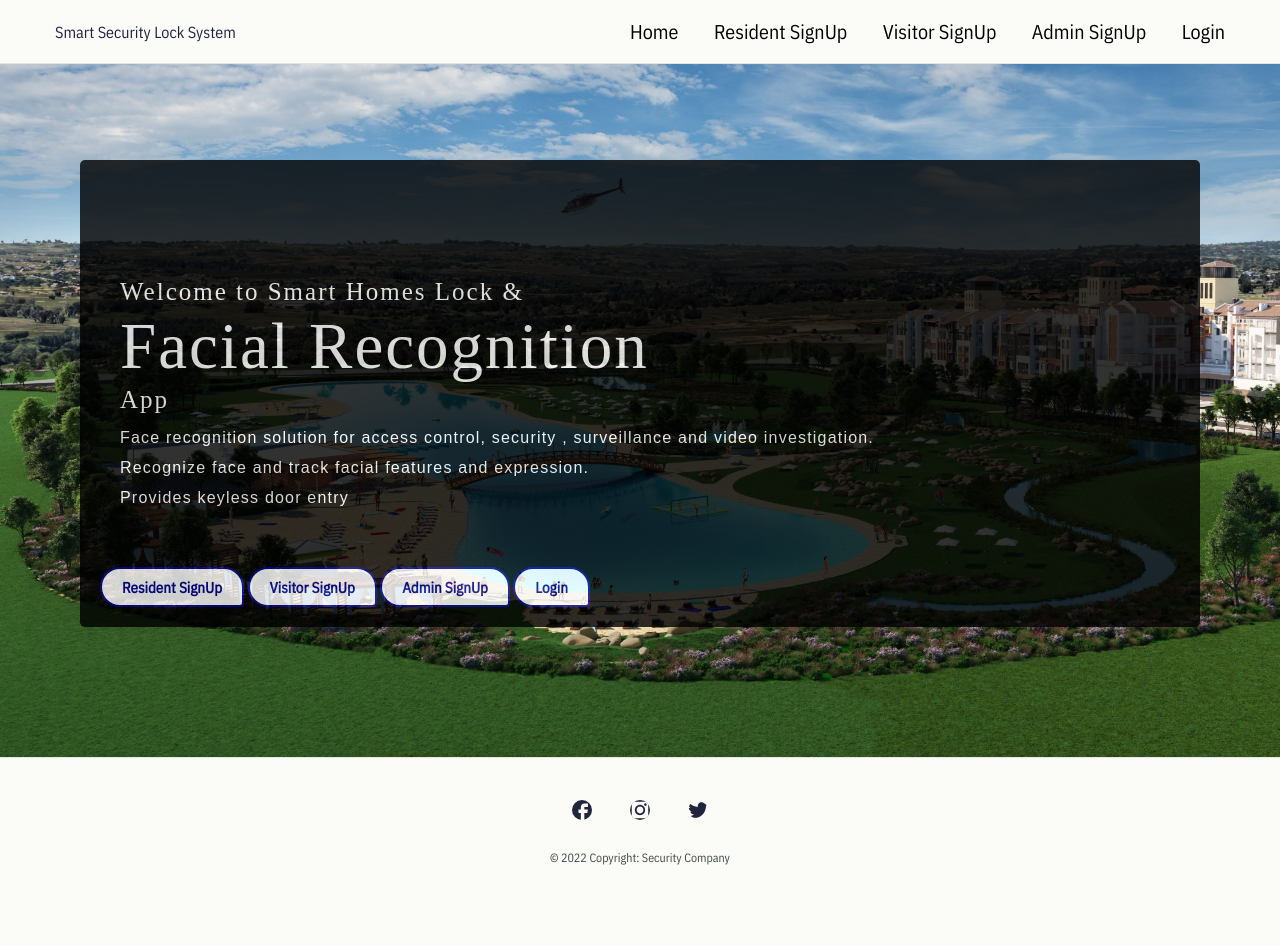
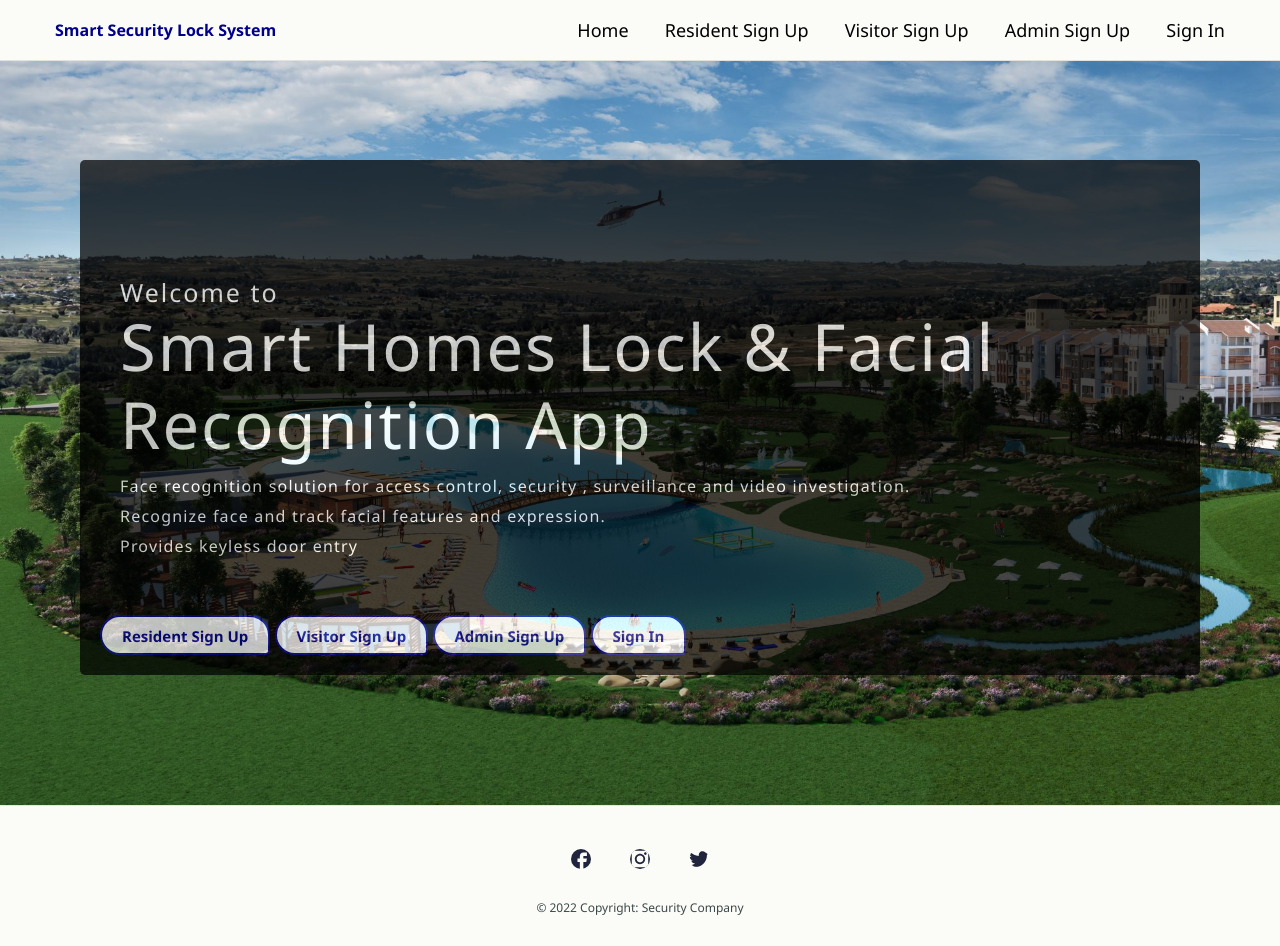
Before and after one commit to ntungufhadzeni/estate-project, a Flask app: page / in a window 1280 px wide. Before the commit the page ends 865 px from the top, so only its background shows below. Run offline with Flask 3, Linux system fonts and the light colour scheme; some libraries are stand-ins or nearby versions.

Commit message:
change style and color

```diff
--- a/forms.py
+++ b/forms.py
@@ -156,7 +156,7 @@ class AdminForm(FlaskForm):
         FileRequired(),
         FileAllowed(['jpg', 'png'], 'Images only!')
     ])
-    submit = SubmitField('SignUp')
+    submit = SubmitField('Sign Up')
 
 
 class ResidentForm(FlaskForm):
@@ -229,7 +229,7 @@ class ResidentForm(FlaskForm):
         FileRequired(),
         FileAllowed(['jpg', 'png'], 'Images only!')
     ])
-    submit = SubmitField('SignUp')
+    submit = SubmitField('Sign Up')
 
 
 class VisitorForm(FlaskForm):
@@ -299,4 +299,4 @@ class VisitorForm(FlaskForm):
         FileRequired(),
         FileAllowed(['jpg', 'png'], 'Images only!')
     ])
-    submit = SubmitField('SignUp')
+    submit = SubmitField('Sign Up')
--- a/static/css/style.css
+++ b/static/css/style.css
@@ -4,15 +4,15 @@
 /* font-family: 'Courier Prime', monospace;
 font-family: 'Heebo', sans-serif; */
 :root {
-  --primaryColor: #1E90FF;
+  --primaryColor: darkblue;
   --primaryDarkColor: #005596;
-  --primaryHoverColor: #1BB3F5;
+  --primaryHoverColor: darkblue;
   --secondaryColor: #F9B000;
   --baseColor: #21243D;
-  --baseFont: 'IBM Plex Sans Condensed', sans-serif;
-  --titleFont: 'Courier Prime', monospace;
+  --baseFont: 'Segoe UI', Tahoma, Geneva, Verdana, sans-serif;
+  --titleFont: 'Segoe UI', monospace;
   --regular: 400;
-  --medium: 500;
+  --medium: 550;
   --bold: 700;
   --black: 900;
   --lightBg: #FBFCF8;
@@ -173,7 +174,7 @@ a, .btn {
 	text-align: right;
 }
 .navCol a {
-	font-size: 20px;
+	font-size: 18px;
 	color: #000;
   font-weight: var(--medium);
   display: inline-block;
@@ -928,18 +930,17 @@ input[type=submit]:hover {
     padding: 80px;
     color: #ffffff;
     position: relative;
+    opacity: 0.9;
 }
 
 .content .par{
     padding-left: 20px;
     padding-bottom: 25px;
-    font-family: Arial;
     letter-spacing: 1.2px;
     line-height: 30px;
 }
 
 .content h1{
-    font-family: 'Times New Roman';
     font-size: 25px;
     padding-left: 20px;
     margin-top: 9%;
--- a/templates/admin_signup.html
+++ b/templates/admin_signup.html
@@ -7,7 +7,7 @@
             <form action="" method="post" enctype="multipart/form-data" novalidate>
             {{ form.hidden_tag() }}
                 <div class="mb-3">
-                    <h2>Admin SignUp</h2> <hr>
+                    <h2>Admin Sign Up</h2> <hr>
                 </div>
                 <div class="mb-sm-2">
                     {% with messages = get_flashed_messages() %}
--- a/templates/base.html
+++ b/templates/base.html
@@ -102,7 +102,7 @@ $(document).ready(function(){
           <div class="row align-items-center">
             <div class="col-auto">
               <div class="logoCol">
-                  <a class="logo-text"> Smart Security Lock System </a>
+                  <a class="logo-text" style="font-weight: bold; color: darkblue;"> Smart Security Lock System </a>
               </div>
             </div>
             <div class="col">
--- a/templates/index.html
+++ b/templates/index.html
@@ -5,14 +5,14 @@
 <div class="main-page">
     <div class="content">
         <div class="index">
-            <h1>Welcome to Smart Homes Lock &  <br><span> Facial Recognition </span> <br>App</h1>
+            <h1>Welcome to <br><span>Smart Homes Lock & Facial Recognition App</span></h1>
             <p class="par">Face recognition solution for access control, security , surveillance and video investigation.
             <br> Recognize face and track  facial features and  expression.
             <br> Provides keyless door entry</p>
-            <a href="{{ url_for('residents_signup') }}" class="btn">Resident SignUp</a>
-            <a href="{{ url_for('visitors_signup') }}" class="btn">Visitor SignUp</a>
-            <a href="{{ url_for('admin_signup') }}" class="btn">Admin SignUp</a>
-            <a href="{{ url_for('login') }}" class="btn">Login</a>
+            <a href="{{ url_for('residents_signup') }}" class="btn">Resident Sign Up</a>
+            <a href="{{ url_for('visitors_signup') }}" class="btn">Visitor Sign Up</a>
+            <a href="{{ url_for('admin_signup') }}" class="btn">Admin Sign Up</a>
+            <a href="{{ url_for('login') }}" class="btn">Sign In</a>
         </div>
     </div>
 </div>
--- a/templates/login.html
+++ b/templates/login.html
@@ -7,7 +7,7 @@
             <form action="" method="post" novalidate>
             {{ form.hidden_tag() }}
             <div class="mb-3">
-                <h2>Login Here</h2> <hr>
+                <h3>Sign In</h3> <hr>
             </div>
             <div class="mb-3">
                 {{ form.email.label }}<br>
--- a/templates/login_base.html
+++ b/templates/login_base.html
@@ -14,7 +14,7 @@
         <div class="container-fluid">
           <div class="row align-items-center">
             <div class="col-auto">
-              <div class="logoCol"><a class="logo-text"> Smart Security Lock System </a></div>
+              <div class="logoCol"><a class="logo-text" style="font-weight: bold; color: darkblue;"> Smart Security Lock System </a></div>
             </div>
             <div class="col">
               <div class="d-md-none">
@@ -26,10 +26,10 @@
                 <div class="navCol">
                   <ul>
                       <li><a href="{{ url_for('home') }}">Home</a></li>
-                      <li><a href="{{ url_for('residents_signup') }}">Resident SignUp</a></li>
-                      <li><a href="{{ url_for('visitors_signup') }}">Visitor SignUp</a></li>
-                      <li><a href="{{ url_for('admin_signup') }}">Admin SignUp</a></li>
-                      <li><a href="{{ url_for('login') }}">Login</a></li>
+                      <li><a href="{{ url_for('residents_signup') }}">Resident Sign Up</a></li>
+                      <li><a href="{{ url_for('visitors_signup') }}">Visitor Sign Up</a></li>
+                      <li><a href="{{ url_for('admin_signup') }}">Admin Sign Up</a></li>
+                      <li><a href="{{ url_for('login') }}">Sign In</a></li>
                   </ul>
                 </div>
               </div>
--- a/templates/other_base.html
+++ b/templates/other_base.html
@@ -102,7 +102,7 @@ $(document).ready(function(){
           <div class="row align-items-center">
             <div class="col-auto">
               <div class="logoCol">
-                  <a class="logo-text"> Smart Security Lock System </a>
+                  <a class="logo-text" style="font-weight: bold; color: darkblue;"> Smart Security Lock System </a>
               </div>
             </div>
             <div class="col">
--- a/templates/qrcode_admin.html
+++ b/templates/qrcode_admin.html
@@ -5,7 +5,7 @@
 {% block content %}
 <div class="main-page">
 	<div class="qrcode-container">
-		<h3> QR Code </h3>
+		<h3 style="font-weight: bold"> QR Code </h3>
 		<img src="../static/qrcodes/{{user.qrcode_image}}" alt="..."></img>
 	</div>
 </div>
--- a/templates/qrcode_resident_visitor.html
+++ b/templates/qrcode_resident_visitor.html
@@ -5,7 +5,7 @@
 {% block content %}
 <div class="main-page">
 	<div class="qrcode-container">
-		<h3> QR Code </h3>
+		<h3 style="font-weight: bold"> QR Code </h3>
 		<img src="../static/qrcodes/{{user.qrcode_image}}" alt="..."></img>
 	</div>
 </div>
--- a/templates/register.html
+++ b/templates/register.html
@@ -5,7 +5,7 @@
 {% block content %}
 <div class="main-page">
     <div class="table-container">
-        <h2>Register</h2>
+        <h2 style="font-weight: bold">Register</h2>
         <form class="search">
             <input type="text" placeholder="Filter.." name="search_text" id="search_text-register">
         </form> <br>
--- a/templates/resident_signup.html
+++ b/templates/resident_signup.html
@@ -7,7 +7,7 @@
             <form action="" method="post" enctype="multipart/form-data" novalidate>
             {{ form.hidden_tag() }}
                 <div class="mb-3">
-                    <h2>Resident SignUp</h2> <hr>
+                    <h2>Resident Sign Up</h2> <hr>
                 </div>
                 <div class="mb-sm-2">
                     {% with messages = get_flashed_messages() %}
--- a/templates/residents.html
+++ b/templates/residents.html
@@ -5,7 +5,7 @@
 {% block content %}
 <div class="main-page">
     <div class="table-container">
-        <H2>Residents</H2>
+        <H2 style="font-weight: bold">Residents</H2>
         <form class="search">
             <input type="text" placeholder="Filter.." name="search_text" id="search_text">
         </form> <br>
--- a/templates/response_residents.html
+++ b/templates/response_residents.html
@@ -30,7 +30,7 @@ $(document).ready(function() {
             <td>{{resident.email}}</td>
             <td>{{resident.address}}</td>
             <td>
-                <a class="other-links" href="/delete-resident/{{resident.id}}">Delete</a><br>
+                <a href="/delete-resident/{{resident.id}}" class="btnPrimary">Delete</a><br>
             </td>
         </tr>
         {% endfor %}
--- a/templates/response_visitors.html
+++ b/templates/response_visitors.html
@@ -30,7 +30,7 @@ $(document).ready(function() {
             <td>{{visitor.email}}</td>
             <td>{{visitor.address}}</td>
             <td>
-                <a class="other-links" href="/delete-visitor/{{visitor.id}}">Delete</a><br>
+                <a class="btnPrimary" href="/delete-visitor/{{visitor.id}}">Delete</a><br>
             </td>
         </tr>
         {% endfor %}
--- a/templates/visitor_signup.html
+++ b/templates/visitor_signup.html
@@ -7,7 +7,7 @@
             <form action="" method="post" enctype="multipart/form-data" novalidate>
             {{ form.hidden_tag() }}
                 <div class="mb-3">
-                    <h2>Visitor SignUp</h2> <hr>
+                    <h2>Visitor Sign Up</h2> <hr>
                 </div>
                 <div class="mb-sm-2">
                     {% with messages = get_flashed_messages() %}
--- a/templates/visitors.html
+++ b/templates/visitors.html
@@ -4,7 +4,7 @@
 {% block content %}
 <div class="main-page">
     <div class="table-container">
-        <H2>Visitors</H2>
+        <H2 style="font-weight: bold;">Visitors</H2>
         <form class="search">
             <input type="text" placeholder="Filter.." name="search_text-visitors" id="search_text-visitors">
         </form> <br>
```
Also changed, not shown: other parts of static/css/style.css (+31 -23 lines).
